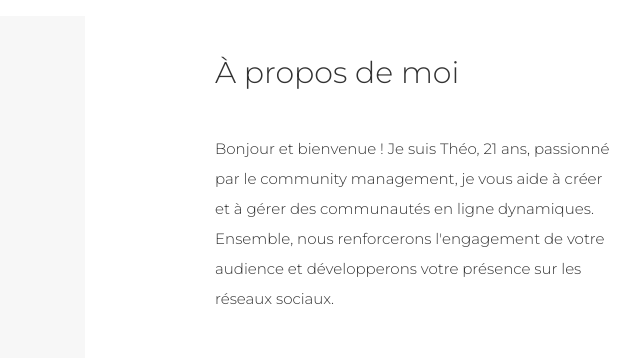
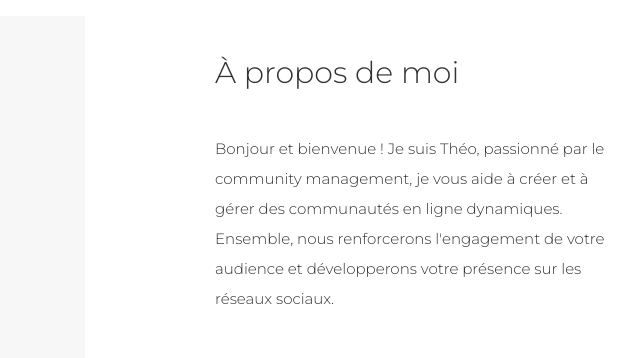
Before and after one commit to gydee72/cm-vision, a plain HTML site: page index.html in a window 1280 px wide. Shown: the part 1500-1858 px from the top of the page, 540-1180 px from the left. Drawn offline with nearby package versions, Linux system fonts and the light colour scheme.

Commit message:
Update index.html

```diff
--- a/index.html
+++ b/index.html
@@ -141,7 +141,7 @@
 
             <div class="imac-section-desc">
 
-            <span>Bonjour et bienvenue ! Je suis Théo, 21 ans, passionné par le community management, je vous aide à créer et à gérer des communautés en ligne dynamiques. Ensemble, nous renforcerons l'engagement de votre audience et développerons votre présence sur les réseaux sociaux.</span>
+            <span>Bonjour et bienvenue ! Je suis Théo, passionné par le community management, je vous aide à créer et à gérer des communautés en ligne dynamiques. Ensemble, nous renforcerons l'engagement de votre audience et développerons votre présence sur les réseaux sociaux.</span>
             </div>
         </div>
     </div>
```
